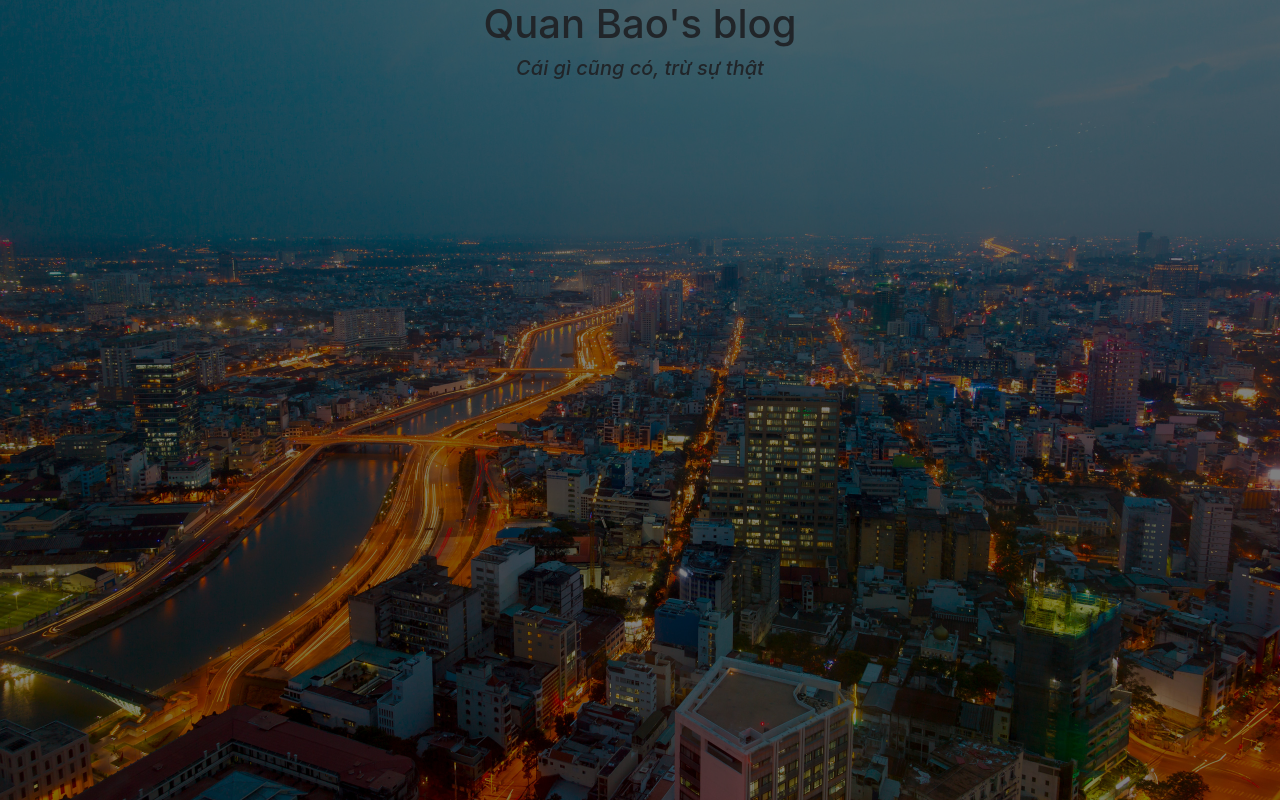
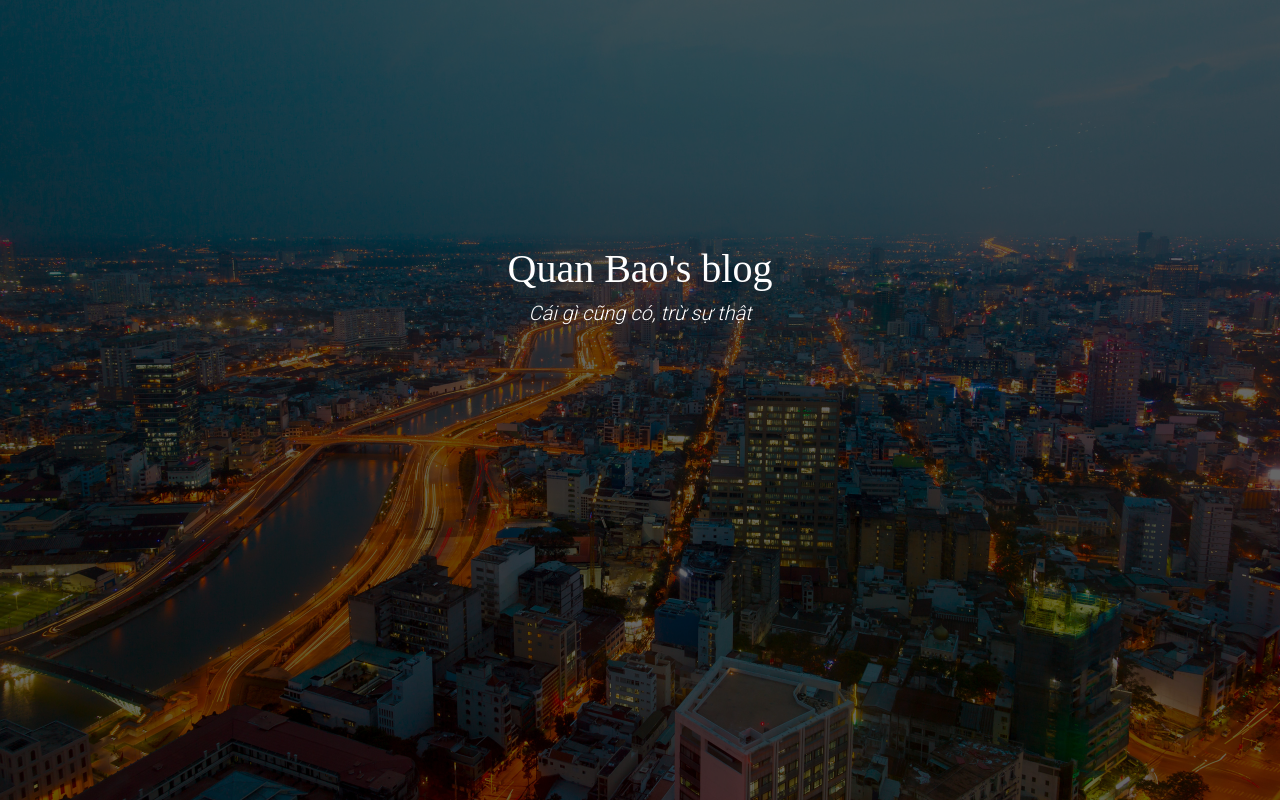
Before and after one commit to qxbao/qxbao.github.io, a PHP site: page / in a window 1280 px wide. Run offline with PHP 8.4, Linux system fonts and the light colour scheme; some web fonts are replaced.

Commit message:
Update css/home.css

```diff
--- a/css/home.css
+++ b/css/home.css
@@ -12,10 +12,23 @@
     position: absolute;
     z-index: -2;
 }
-#blur{
-	width:100%;
-	height:100%;
-	background: rgb(0,0,0,0.5);
-	position: absolute;
-	z-index: -1;
+
+#blur {
+    width: 100%;
+    height: 100%;
+    background: rgb(0, 0, 0, 0.6);
+    position: absolute;
+    z-index: -1;
 }
+
+#banner>p.h1 {
+    padding-top: 245px;
+    font-family: Radikal;
+    color: white;
+}
+
+#banner>p.h5 {
+    font-family: Roboto;
+    font-weight: 300;
+    color: white;
+}
```
